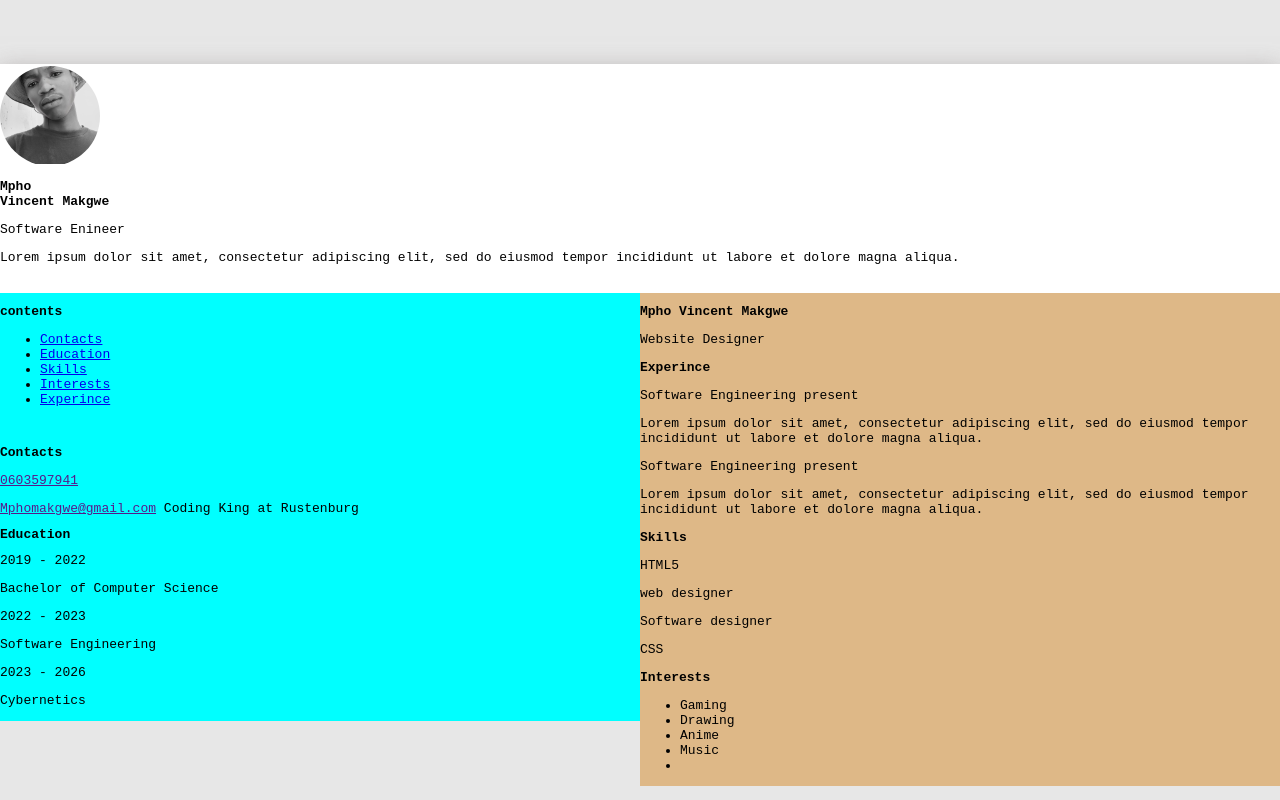
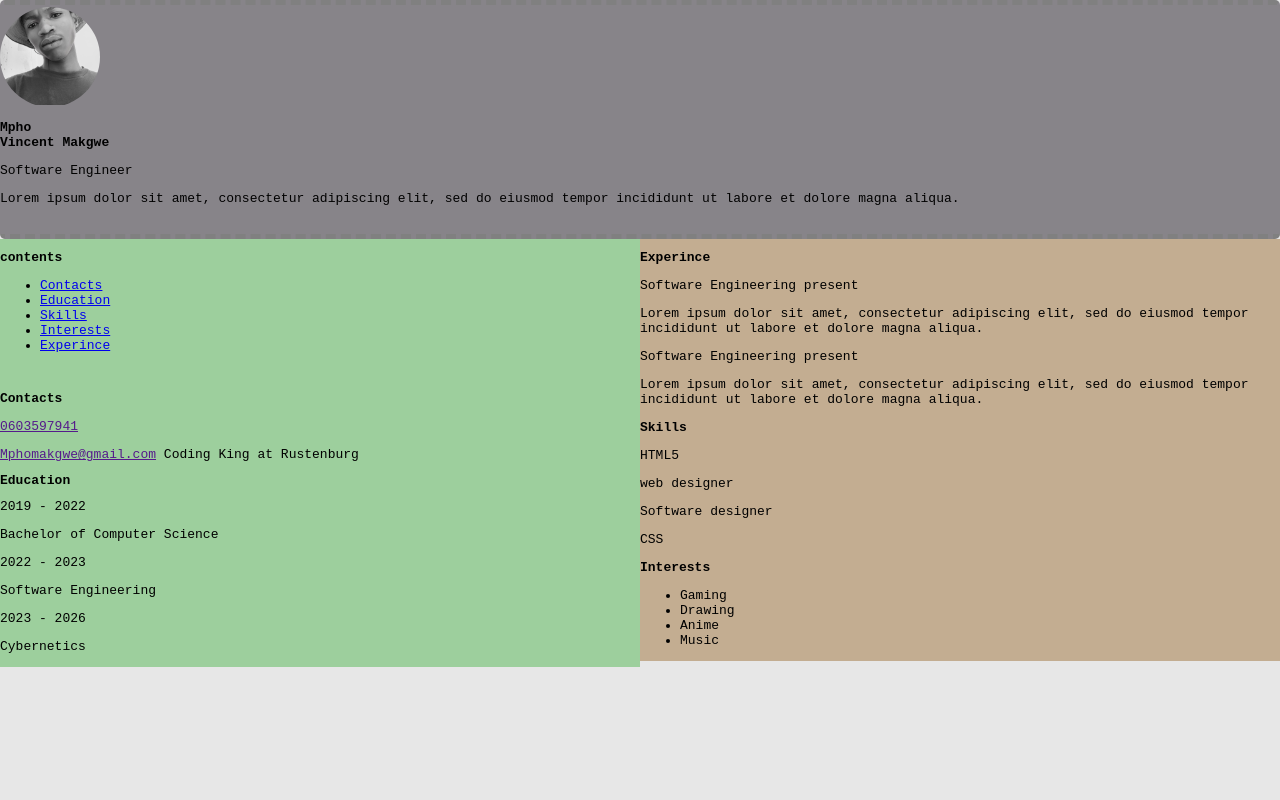
Before and after one commit to Mpho-vincent-makgwe/Resume6, a plain HTML site: page index.html in a window 1280 px wide. Drawn offline with Linux system fonts and the light colour scheme.

Commit message:
resume60f6

```diff
--- a/index.html
+++ b/index.html
@@ -26,7 +26,7 @@
 
             <h2 class="name">Mpho<br><span>Vincent Makgwe</span></h2>
 
-            <p class="n-p">Software Enineer</p>
+            <p class="n-p">Software Engineer</p>
 
             <p>Lorem ipsum dolor sit amet, consectetur adipiscing elit, sed do eiusmod tempor incididunt ut labore et dolore magna aliqua. </p>
 
@@ -35,7 +35,7 @@
 
             </section>
     </div>
-
+<div class="details">
     <div class="left-section">
 
 
@@ -60,7 +60,6 @@
                     </p><span><a href="">Mphomakgwe@gmail.com</a></span>
                     <span>Coding King at Rustenburg</span>
 
-                    <br>
 
                     <h1 id="Education" class="edu-h1">Education</h1>
 
@@ -76,16 +75,9 @@
 
                     </section>
 
-                </div>
+    </div>
 
                 <div class="right-section">
-
-                    <div class="head">
-                                        <h2>Mpho<span> Vincent</span> Makgwe</h2>
-
-                                        <p>Website Designer</p>
-
-                                    </div>
 
                                     <div class="box">
 
@@ -119,12 +111,12 @@
                                             <li>Drawing</li>
                                             <li>Anime</li>
                                             <li>Music</li>
-                                            <li></li>
                                         </ul>
                                     </div>
-                    </div>
-
+                </div>
+    </div>
     <div class="clearfix"></div>
+</div>
 </div>
 
 </body>
--- a/src/css/styles.css
+++ b/src/css/styles.css
@@ -1,65 +1,58 @@
-/*:root{
-    --bgcolor:#beb8ac;
-    --blue:#2fb7fe;
-    --black:#3D3F42;
-    --white:#f4f7ff;
-    --gray:#d8dce4;
-    --lightgray:#8e9095;
-}
-*{
-    margin: 0px;
-    padding: 0px;
-    box-sizing: border-box;
-    font-family: monospace;
-}
-body{
-    background: var(--bgcolor);
-}
-.profile-picture{
-    clip-path: circle(50px at 50px);
-    place-content:
-}
-.clearfix{
-    clear: both;
-}
-.resume-box{
-    width:auto;
-    height: auto;
-    margin: flex auto;
-    background: var(--white);
-    box-shadow: 5px 21px 20px 15px #3d3f4238;
-}*/
+
 body{
     background: #e7e7e7;
     margin: 0;
     padding: 0;
 
 }
+
+.homeform {
+    position:relative;
+    width: 20%;
+    max-height: max-content;
+}
+
+.container {
+    display: flex;
+}
+
 *{
     font-size: medium;
     font-family: monospace;
 }
 .resume-box{
-    background: white;
-    width: 800px auto;
-    height: 1000px auto;
-    margin: 5% auto;
-    box-shadow: 0px 6px 23px 0px #8d8686a8;
+    position:relative;
+    width: fit-content;
+    height: auto;
+    max-height: max-content;
+}
+
+.details{
+    height: max-content;
+    border-left-color: blue;
 }
 
 .left-section{
-    background-color: aqua;
+    background-color: rgb(157, 207, 157) !important;
     width: 50%;
     float: left;
-    padding-left: auto;
-    padding-right: auto;
-    height: 1000px auto;
+    padding-left: ;
+    padding-right: ;
+    height: 40%;
 }
 .right-section{
-    background-color: burlywood;
+    background-color: rgb(195, 173, 145);
     width: 50%;
     float: right;
-    height: 1000px auto;
+    height: 40%;
+}
+
+.head{
+    background-color: rgb(135, 132, 137);
+    float: initial;
+    border-block: dashed 5px gray;
+    position: inherit;
+    border-radius: 5px;
 }
 
 .profile-picture{
```
Also changed, not shown: src/images/WhatsApp Image 2023-03-01 at 19.10.531.jpg (deleted).
